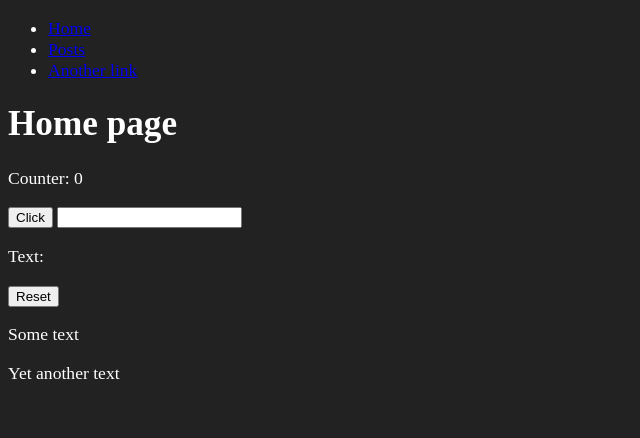
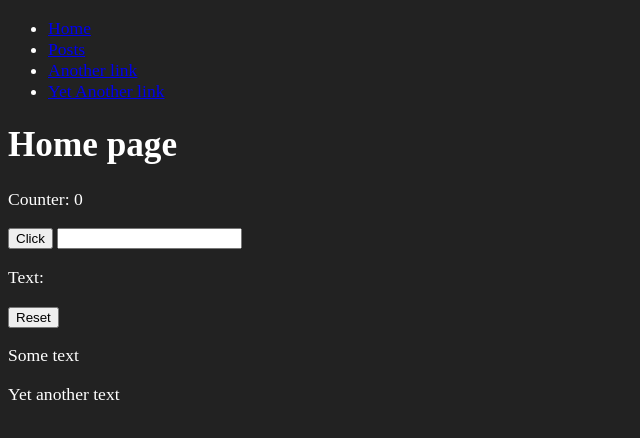
Before and after one commit to matej-kotrba/svelte-demo, a SvelteKit app: page / in a window 1280 px wide. Shown: the top 438 px of the page, without its empty margins (0-640 px from the left). Built offline with nearby package versions, Linux system fonts and the light colour scheme.

Commit message:
Chaned nav link

```diff
--- a/src/routes/+layout.svelte
+++ b/src/routes/+layout.svelte
@@ -13,6 +13,9 @@
 		<li>
 			<a href="/another-link">Another link</a>
 		</li>
+		<li>
+			<a href="/yet-another-link">Yet Another link</a>
+		</li>
 	</ul>
 </nav>
 
```
